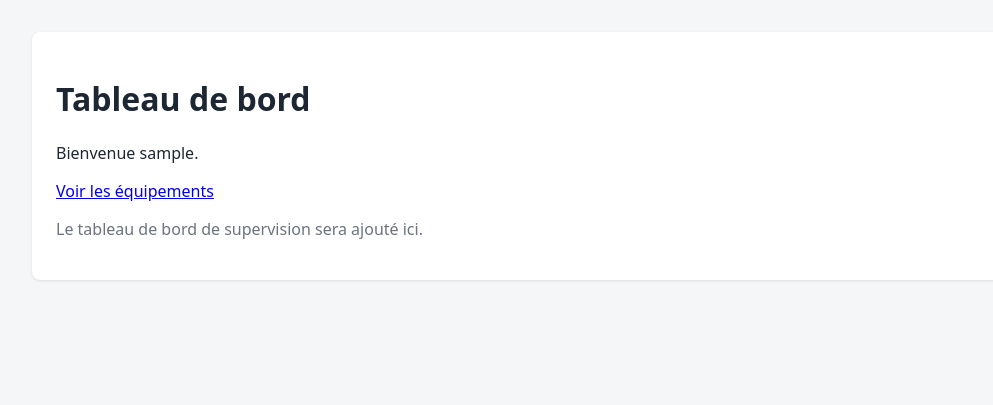
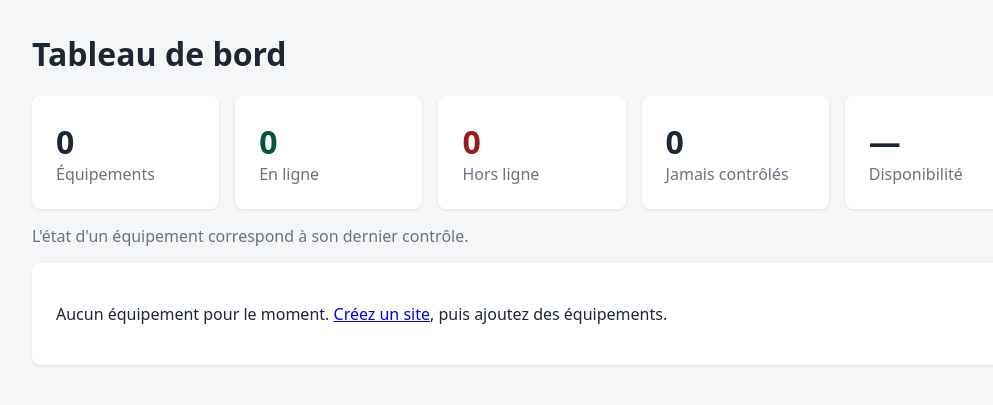
Before and after one commit to Sloowzy007/portailNEtOPS, a Flask app: page / in a window 1280 px wide. Shown: the part 60-465 px from the top of the page, without its empty margins (108-1101 px from the left). Run offline with Flask 3, Linux system fonts and the light colour scheme; a user stored in the database is signed in; tables that the repository leaves empty hold one stand-in row (values such as "Sample post").

Commit message:
Ajout du tableau de bord de supervision

```diff
--- a/backend/app/routes/main.py
+++ b/backend/app/routes/main.py
@@ -1,5 +1,7 @@
 from flask import Blueprint, jsonify, render_template
 from flask_login import login_required
+
+from ..stats import dashboard_stats
 
 bp = Blueprint("main", __name__)
 
@@ -12,5 +14,4 @@ def health():
 @bp.get("/")
 @login_required
 def index():
-    # TODO : tableau de bord synthetique (milestone 3)
-    return render_template("dashboard.html")
+    return render_template("dashboard.html", stats=dashboard_stats())
--- /dev/null
+++ b/backend/app/stats.py
@@ -0,0 +1,65 @@
+"""Statistiques du tableau de bord.
+
+Etat d'un equipement = resultat de son controle le plus recent (tous types confondus) ;
+sans controle, l'etat est "inconnu".
+"""
+from sqlalchemy import and_, func, select
+from sqlalchemy.orm import joinedload
+
+from .extensions import db
+from .models import Check, Device, Site
+
+RECENT_LIMIT = 10
+DOWN_LIMIT = 10
+
+
+def _latest_check_ids():
+    return select(func.max(Check.id)).group_by(Check.device_id).scalar_subquery()
+
+
+def dashboard_stats():
+    latest = _latest_check_ids()
+
+    rows = db.session.execute(
+        select(Device.site_id, Device.device_type, Check.result)
+        .outerjoin(Check, and_(Check.device_id == Device.id, Check.id.in_(latest)))
+    ).all()
+
+    up = sum(1 for r in rows if r.result == "success")
+    down = sum(1 for r in rows if r.result == "failure")
+    checked = up + down
+
+    by_type, by_site = {}, {}
+    for site_id, dtype, result in rows:
+        for bucket, key in ((by_type, dtype), (by_site, site_id)):
+            total, bad = bucket.get(key, (0, 0))
+            bucket[key] = (total + 1, bad + (result == "failure"))
+
+    site_names = dict(db.session.execute(select(Site.id, Site.site_name)).all())
+
+    down_devices = db.session.execute(
+        select(Device, Check)
+        .join(Check, Check.device_id == Device.id)
+        .where(Check.id.in_(latest), Check.result == "failure")
+        .order_by(Check.checked_at.desc(), Check.id.desc())
+        .limit(DOWN_LIMIT)
+    ).all()
+
+    recent = db.session.scalars(
+        select(Check)
+        .options(joinedload(Check.device), joinedload(Check.user))
+        .order_by(Check.checked_at.desc(), Check.id.desc())
+        .limit(RECENT_LIMIT)
+    ).all()
+
+    return {
+        "total": len(rows),
+        "up": up,
+        "down": down,
+        "unknown": len(rows) - checked,
+        "availability": round(100 * up / checked, 1) if checked else None,
+        "by_type": sorted((t, n, d) for t, (n, d) in by_type.items()),
+        "by_site": sorted((site_names.get(s, "?"), n, d) for s, (n, d) in by_site.items()),
+        "down_devices": down_devices,
+        "recent": recent,
+    }
--- a/backend/app/templates/base.html
+++ b/backend/app/templates/base.html
@@ -30,6 +30,12 @@
     .row { display: flex; gap: .5rem; flex-wrap: wrap; align-items: center; }
     .row form { display: inline; }
     .row input, .row select { width: auto; }
+    .kpis { display: grid; grid-template-columns: repeat(auto-fit, minmax(150px, 1fr)); gap: 1rem; }
+    .kpi { display: flex; flex-direction: column; margin-bottom: 0; }
+    .kpi-value { font-size: 2rem; font-weight: 700; }
+    .ok-text { color: #03543f; }
+    .ko-text { color: #9b1c1c; }
+    .grid2 { display: grid; grid-template-columns: repeat(auto-fit, minmax(300px, 1fr)); gap: 1rem; }
   </style>
 </head>
 <body>
--- a/backend/app/templates/dashboard.html
+++ b/backend/app/templates/dashboard.html
@@ -1,10 +1,86 @@
 {% extends "base.html" %}
 {% block title %}Tableau de bord - NetOps{% endblock %}
 {% block content %}
+<h1 style="margin-top:0">Tableau de bord</h1>
+
+<div class="kpis">
+  <div class="card kpi"><span class="kpi-value">{{ stats.total }}</span><span class="muted">Équipements</span></div>
+  <div class="card kpi"><span class="kpi-value ok-text">{{ stats.up }}</span><span class="muted">En ligne</span></div>
+  <div class="card kpi"><span class="kpi-value ko-text">{{ stats.down }}</span><span class="muted">Hors ligne</span></div>
+  <div class="card kpi"><span class="kpi-value">{{ stats.unknown }}</span><span class="muted">Jamais contrôlés</span></div>
+  <div class="card kpi">
+    <span class="kpi-value">{{ (stats.availability ~ ' %') if stats.availability is not none else '—' }}</span>
+    <span class="muted">Disponibilité</span>
+  </div>
+</div>
+<p class="muted">L'état d'un équipement correspond à son dernier contrôle.</p>
+
+{% if stats.total == 0 %}
 <div class="card">
-  <h1>Tableau de bord</h1>
-  <p>Bienvenue {{ current_user.login }}.</p>
-  <p><a href="{{ url_for('devices.list_devices') }}">Voir les équipements</a></p>
-  <p class="muted">Le tableau de bord de supervision sera ajouté ici.</p>
+  <p>Aucun équipement pour le moment.
+  {% if current_user.is_admin %}<a href="{{ url_for('sites.list_sites') }}">Créez un site</a>, puis ajoutez des équipements.{% endif %}</p>
 </div>
+{% else %}
+
+<div class="card table-wrap">
+  <h2 style="margin-top:0">À surveiller</h2>
+  {% if stats.down_devices %}
+  <table>
+    <thead><tr><th>Équipement</th><th>IP</th><th>Contrôle</th><th>Détail</th><th>Date</th></tr></thead>
+    <tbody>
+    {% for device, c in stats.down_devices %}
+      <tr>
+        <td><a href="{{ url_for('devices.detail', device_id=device.id) }}">{{ device.hostname }}</a></td>
+        <td>{{ device.ip_address }}</td>
+        <td>{{ c.check_type }}{% if c.port %}:{{ c.port }}{% endif %}</td>
+        <td>{{ c.message or '' }}</td>
+        <td>{{ c.checked_at.strftime('%d/%m/%Y %H:%M') }}</td>
+      </tr>
+    {% endfor %}
+    </tbody>
+  </table>
+  {% else %}<p class="muted">Aucun équipement en échec.</p>{% endif %}
+</div>
+
+<div class="grid2">
+  <div class="card table-wrap">
+    <h2 style="margin-top:0">Par type</h2>
+    <table>
+      <thead><tr><th>Type</th><th>Total</th><th>Hors ligne</th></tr></thead>
+      <tbody>{% for t, n, d in stats.by_type %}
+        <tr><td>{{ t }}</td><td>{{ n }}</td><td>{{ d }}</td></tr>
+      {% endfor %}</tbody>
+    </table>
+  </div>
+  <div class="card table-wrap">
+    <h2 style="margin-top:0">Par site</h2>
+    <table>
+      <thead><tr><th>Site</th><th>Total</th><th>Hors ligne</th></tr></thead>
+      <tbody>{% for s, n, d in stats.by_site %}
+        <tr><td>{{ s }}</td><td>{{ n }}</td><td>{{ d }}</td></tr>
+      {% endfor %}</tbody>
+    </table>
+  </div>
+</div>
+
+<div class="card table-wrap">
+  <h2 style="margin-top:0">Derniers contrôles</h2>
+  {% if stats.recent %}
+  <table>
+    <thead><tr><th>Date</th><th>Équipement</th><th>Contrôle</th><th>Résultat</th><th>Lancé par</th></tr></thead>
+    <tbody>
+    {% for c in stats.recent %}
+      <tr>
+        <td>{{ c.checked_at.strftime('%d/%m/%Y %H:%M:%S') }}</td>
+        <td><a href="{{ url_for('devices.detail', device_id=c.device.id) }}">{{ c.device.hostname }}</a></td>
+        <td>{{ c.check_type }}{% if c.port %}:{{ c.port }}{% endif %}</td>
+        <td><span class="badge {{ 'ok' if c.result == 'success' else 'ko' }}">{{ c.result }}</span></td>
+        <td>{{ c.user.login if c.user else 'auto' }}</td>
+      </tr>
+    {% endfor %}
+    </tbody>
+  </table>
+  {% else %}<p class="muted">Aucun contrôle effectué pour le moment.</p>{% endif %}
+</div>
+{% endif %}
 {% endblock %}
```
Also changed, not shown: backend/tests/test_dashboard.py (added, +84 -0 lines).
